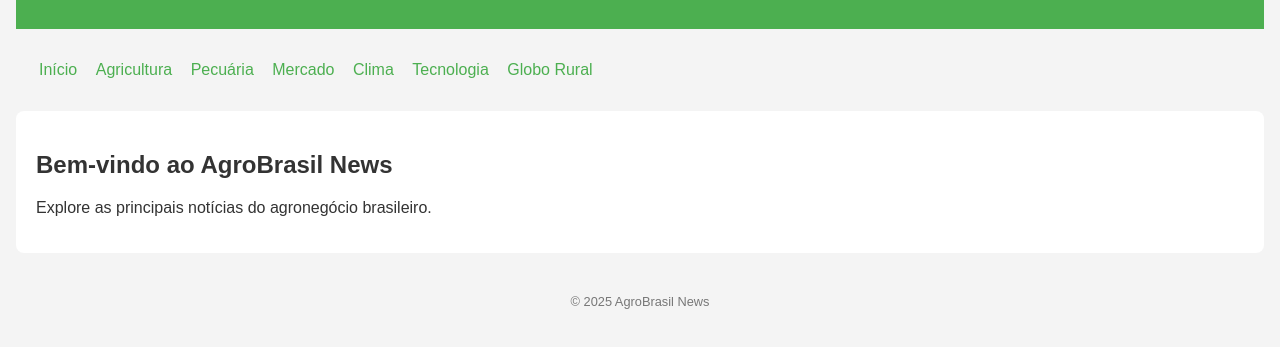
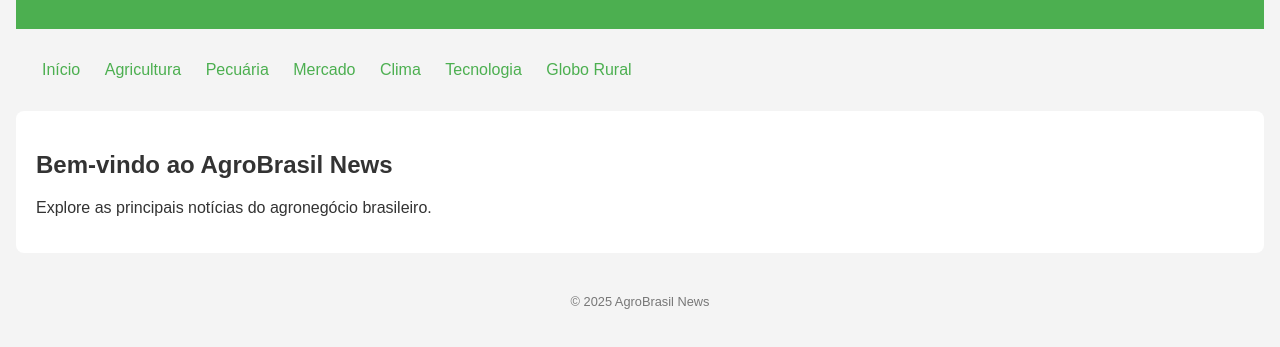
Before and after one commit to daviwilliansilva/agrobrasil-news, a plain HTML site: page index.html in a window 1280 px wide. Shown: the part 133-480 px from the top of the page. Drawn offline with Linux system fonts and the light colour scheme.

Commit message:
Update style.css

```diff
--- a/style.css
+++ b/style.css
@@ -16,7 +16,7 @@ header {
     text-align: center;
 }
 nav a {
-    margin: 0 7px;
+    margin: 0 10px;
     text-decoration: none;
     color: #4CAF50;
 }
```
